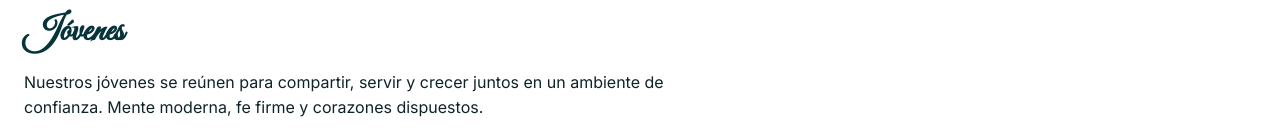
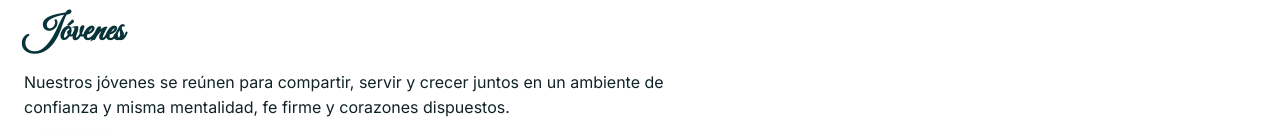
Before and after one commit to legadodevencedores-com/sayula, a plain HTML site: page index.html in a window 1280 px wide. Shown: the part 646-782 px from the top of the page. Drawn offline with Linux system fonts and the light colour scheme.

Commit message:
index.html

```diff
--- a/index.html
+++ b/index.html
@@ -219,7 +219,7 @@
 
   <section id="jovenes" class="section">
     <h2>Jóvenes</h2>
-    <p>Nuestros jóvenes se reúnen para compartir, servir y crecer juntos en un ambiente de confianza. Mente moderna, fe firme y corazones dispuestos.</p>
+    <p>Nuestros jóvenes se reúnen para compartir, servir y crecer juntos en un ambiente de confianza y misma mentalidad, fe firme y corazones dispuestos.</p>
     <a href="jovenes.html">
     <button class="btn">Ver Mas</button>
     </a>
```
